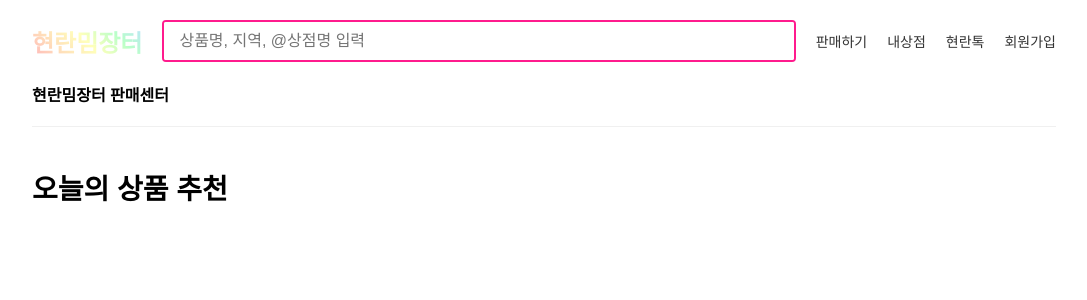
After one commit to wjdfks3560/database_project, a Flask app: page / in a window 1280 px wide. The commit adds this page. Shown: the top 300 px of the page, without its empty margins (96-1183 px from the left). Run offline with Flask 3, Linux system fonts and the light colour scheme; data that the repository does not hold is empty.

Commit message:
register, mainPage

```diff
--- a/app.py
+++ b/app.py
@@ -1,31 +1,94 @@
-from flask import Flask, render_template
+from flask import Flask, render_template, request, jsonify
 import mysql.connector
+#from werkzeug.security import generate_password_hash
 
-# Flask 앱 생성
 app = Flask(__name__)
 
-def get_conn():
-    return mysql.connector.connect(
-        host="127.0.0.1",      # 또는 DB 서버 주소
-        user="root",           # MySQL 사용자
-        password="root",     # MySQL 비밀번호
-        database="projectdb",  # 스키마명 (예: projectdb)
-        charset="utf8mb4"
-    )
+# --- 데이터베이스 연결 설정 ---
+db_config = {
+    'host': 'localhost',
+    'user': 'root',              # DB 사용자 이름
+    'password': 'root',          # DB 비밀번호 (본인 설정에 맞게 수정)
+    'database': 'projectdb'      # 사용할 데이터베이스 이름
+}
 
-# '/users' 경로에 접속하면 회원 목록을 보여주는 함수
-@app.route("/users")
-def users_list():
-    conn = get_conn()
+# --- 라우팅 (경로 설정) ---
+
+# 메인 페이지를 보여주는 경로
+@app.route('/')
+def main_page():
     try:
-        cur = conn.cursor(dictionary=True)
-        cur.execute("SELECT userid, user_name, id, email, join_date FROM User;")
-        users = cur.fetchall()   # [{ 'userid':1, 'user_name':'...', ... }, ...]
+        conn = mysql.connector.connect(**db_config)
+        cursor = conn.cursor(dictionary=True)
+
+        # 상품 목록을 가져오는 SQL 쿼리
+        sql = """
+            SELECT
+                p.product_id, p.title, p.price, pi.image_url
+            FROM
+                Product p
+            LEFT JOIN
+                (SELECT product_id, MIN(image_id) as min_image_id FROM product_image GROUP BY product_id) p_first_image
+                ON p.product_id = p_first_image.product_id
+            LEFT JOIN
+                product_image pi ON pi.image_id = p_first_image.min_image_id
+            -- WHERE p.status = '판매중'  <- 이 부분을 제거했습니다.
+            ORDER BY
+                p.product_id DESC
+            LIMIT 10;
+        """
+        cursor.execute(sql)
+        products = cursor.fetchall()
+
+        for product in products:
+            product['price'] = f"{product['price']:,}원"
+
+    except mysql.connector.Error as err:
+        print(f"데이터베이스 오류: {err}")
+        products = []
+
     finally:
-        cur.close()
-        conn.close()
+        if 'conn' in locals() and conn.is_connected():
+            cursor.close()
+            conn.close()
 
-    return render_template("users.html", users=users)
+    return render_template('mainPage.html', products=products)
 
-if __name__ == "__main__":
+# 회원가입 페이지를 보여주는 경로
+@app.route('/register_page')
+def register_page():
+    return render_template('register.html')
+
+# 회원가입 데이터를 실제로 처리하는 경로
+@app.route('/register', methods=['POST'])
+def register():
+    data = request.get_json()
+    username = data.get('id')
+    raw_password = data.get('password')
+    name = data.get('name')
+    email = data.get('email')
+    tel = data.get('tel')
+
+    #hashed_password = generate_password_hash(raw_password)
+
+    try:
+        conn = mysql.connector.connect(**db_config)
+        cursor = conn.cursor()
+
+        sql = "INSERT INTO User (id, password, user_name, email, phone_number) VALUES (%s, %s, %s, %s, %s)"
+        cursor.execute(sql, (username, raw_password, name, email, tel))
+
+        conn.commit()
+
+        return jsonify({'status': 'success', 'message': '회원가입이 완료되었습니다.'})
+
+    except mysql.connector.Error as err:
+        return jsonify({'status': 'error', 'message': f'데이터베이스 오류: {err}'}), 500
+
+    finally:
+        if 'conn' in locals() and conn.is_connected():
+            cursor.close()
+            conn.close()
+
+if __name__ == '__main__':
     app.run(debug=True)
--- /dev/null
+++ b/templates/mainPage.html
@@ -0,0 +1,172 @@
+<!DOCTYPE html>
+<html lang="ko">
+<head>
+    <meta charset="UTF-8">
+    <meta name="viewport" content="width=device-width, initial-scale=1.0">
+    <title>Bungaejangter Style Main Page</title>
+    <style>
+        /* 기본 스타일 초기화 */
+        body, h1, p, div, ul, li {
+            margin: 0;
+            padding: 0;
+            box-sizing: border-box;
+            font-family: 'Malgun Gothic', sans-serif;
+            background-color: #FFFFFF;
+        }
+
+        /* 링크 스타일 */
+        a {
+            text-decoration: none; /* 링크 밑줄 제거 */
+            color: inherit;      /* 부모 요소의 글자색 상속 */
+        }
+
+        /* 전체 레이아웃 */
+        .wrapper {
+            width: 1024px;
+            margin: 0 auto;
+        }
+
+        /* --- 헤더 --- */
+        .header {
+            padding: 20px 0;
+            border-bottom: 1px solid #f0f0f0;
+        }
+
+        .header-top {
+            display: flex;
+            justify-content: space-between;
+            align-items: center;
+            margin-bottom: 20px;
+        }
+
+        .logo {
+            font-size: 24px;
+            font-weight: bold;
+            color:#FF1B8D;
+        }
+
+        .logo-gradient {
+            background-image: linear-gradient(45deg,#ffb3ba, #ffdfba, #ffffba, #baffc9, #bae1ff);
+            background-clip: text;
+            -webkit-background-clip: text; /* 웹킷 브라우저 지원용 */
+            color: transparent;
+            font-weight: bold;
+        }
+
+        .search-bar {
+            flex-grow: 1;
+            margin: 0 20px;
+            border: 2px solid #FF1B8D;
+            border-radius: 4px;
+            overflow: hidden;
+        }
+
+        .search-bar input {
+            width: 100%;
+            border: none;
+            padding: 10px 15px;
+            font-size: 16px;
+        }
+        .search-bar input:focus {
+            outline: none;
+        }
+
+        .header-menu {
+            display: flex;
+            gap: 20px;
+            font-size: 14px;
+            color: #333;
+        }
+
+        .header-bottom {
+            display: flex;
+            gap: 20px;
+            font-size: 16px;
+            font-weight: bold;
+        }
+
+        /* --- 메인 콘텐츠 --- */
+        .main-content {
+            padding: 40px 0;
+        }
+
+        .section-title {
+            font-size: 28px;
+            font-weight: bold;
+            margin-bottom: 20px;
+        }
+
+        /* 상품 그리드 */
+        .product-grid {
+            display: grid;
+            grid-template-columns: repeat(5, 1fr);
+            gap: 20px;
+        }
+
+        .product-card {
+            border: 1px solid #eee;
+            border-radius: 4px;
+            overflow: hidden;
+            cursor: pointer;
+            transition: box-shadow 0.2s;
+        }
+        .product-card:hover {
+            box-shadow: 0 4px 8px rgba(0,0,0,0.1);
+        }
+
+        .product-image {
+            width: 100%;
+            height: 180px;
+            background-color: #f0f0f0;
+            background-size: cover;
+            background-position: center;
+        }
+
+        .product-info {
+            padding: 10px;
+        }
+
+        .product-title {
+            font-size: 14px;
+            white-space: nowrap;
+            overflow: hidden;
+            text-overflow: ellipsis;
+            margin-bottom: 5px;
+        }
+
+        .product-price {
+            font-size: 16px;
+            font-weight: bold;
+        }
+
+    </style>
+</head>
+<body>
+    <div class="wrapper">
+        <header class="header">
+            <div class="header-top">
+                <div class="logo logo-gradient">현란밈장터</div>
+                <div class="search-bar">
+                    <input type="text" placeholder="상품명, 지역, @상점명 입력">
+                </div>
+                <div class="header-menu">
+                    <span>판매하기</span>
+                    <span>내상점</span>
+                    <span>현란톡</span>
+                    <a href="/register_page">회원가입</a>
+                </div>
+            </div>
+            <div class="header-bottom">
+                <span>현란밈장터 판매센터</span>
+            </div>
+        </header>
+
+        <main class="main-content">
+            <h1 class="section-title">오늘의 상품 추천</h1>
+            <div class="product-grid">
+
+                </div>
+        </main>
+    </div>
+</body>
+</html>
--- a/templates/reform.html
+++ b/templates/reform.html
@@ -38,7 +38,7 @@
     </script>
     </head>
     <body><!--HTML 정의-->
-        <h2>회원 가입</h2>
+        <h2>현란밈 장터 회원 가입</h2>
         <hr>
         <div id="regform">
             <form name="form1">
```
Also changed, not shown: templates/register.html (added, +283 -0 lines).
